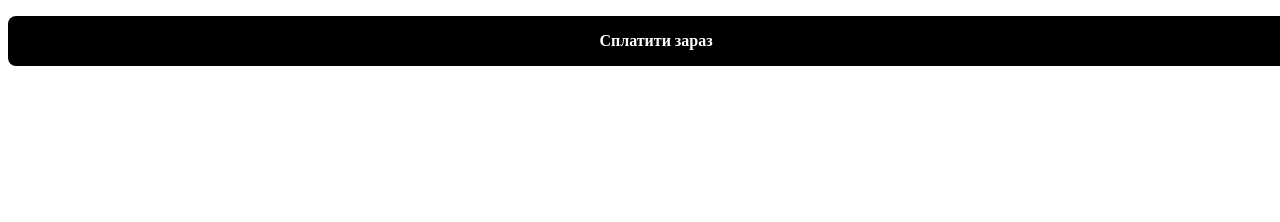
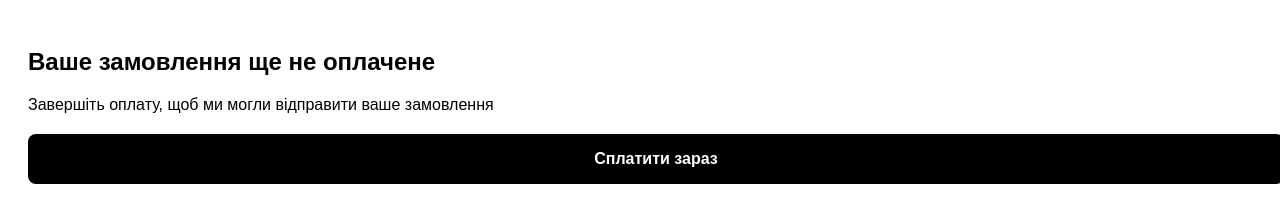
Before and after one commit to RaroClub/raro-fondy-pay, a plain HTML site: page index.html in a window 1280 px wide. Shown: the top 222 px of the page. Drawn offline with Linux system fonts and the light colour scheme.

Commit message:
Update index.html

```diff
--- a/index.html
+++ b/index.html
@@ -1,14 +1,29 @@
-<a href="https://pay.fondy.eu/s/EjhPf9IYAvFonI" target="_blank" style="
+<!DOCTYPE html>
+<html>
+<head>
+  <meta charset="UTF-8">
+  <title>Payment</title>
+</head>
+
+<body style="font-family: Arial; padding: 20px;">
+
+<h2>Ваше замовлення ще не оплачене</h2>
+<p>Завершіть оплату, щоб ми могли відправити ваше замовлення</p>
+
+<a href="https://pay.fondy.eu/s/EJhPf9lYAvFonl" target="_blank" style="
 display:block;
 width:100%;
 text-align:center;
-background:#000;
-color:#fff;
+background:black;
+color:white;
 padding:16px;
 border-radius:8px;
 text-decoration:none;
 font-weight:600;
-margin-top:16px;
+margin-top:20px;
 ">
 Сплатити зараз
 </a>
+
+</body>
+</html>
```
